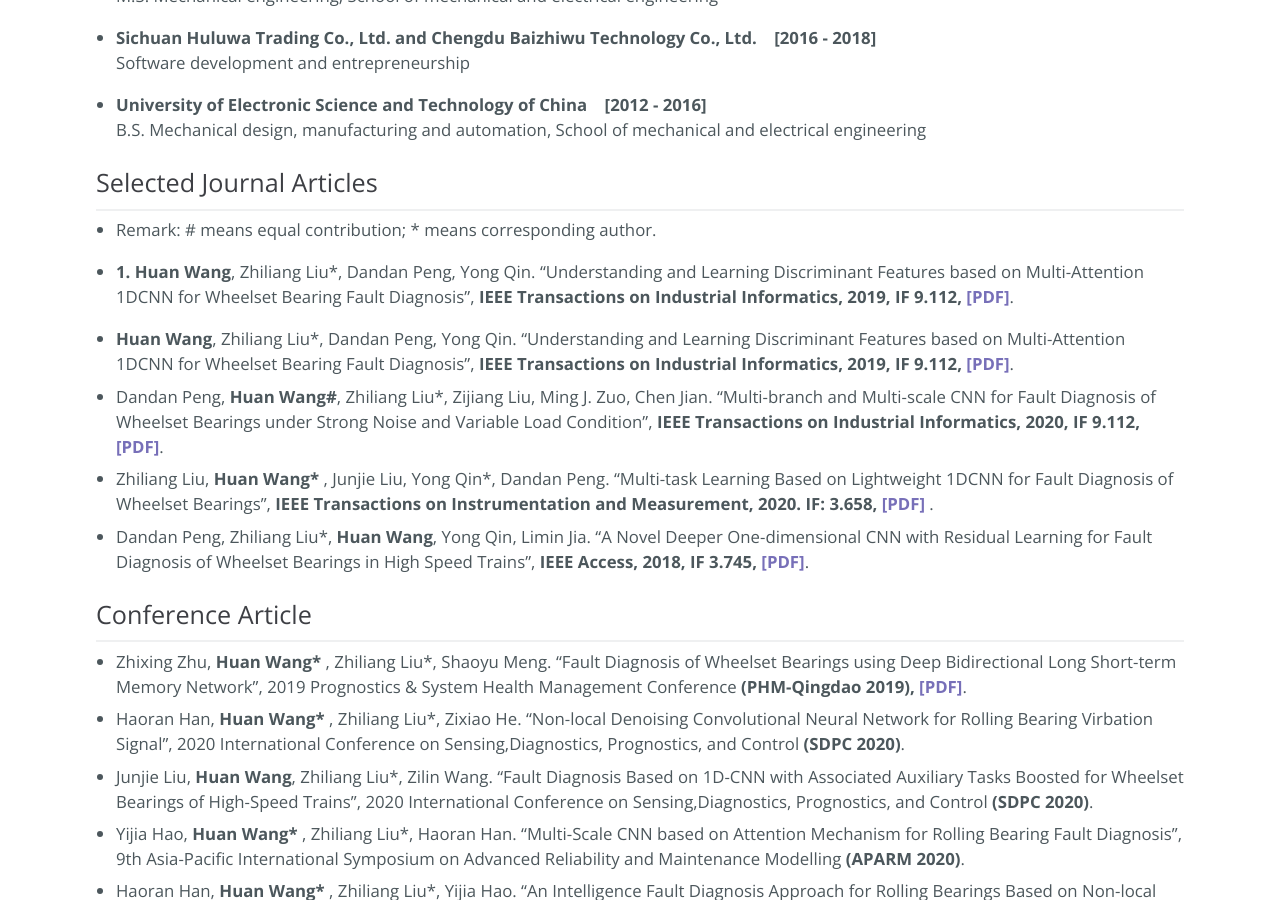
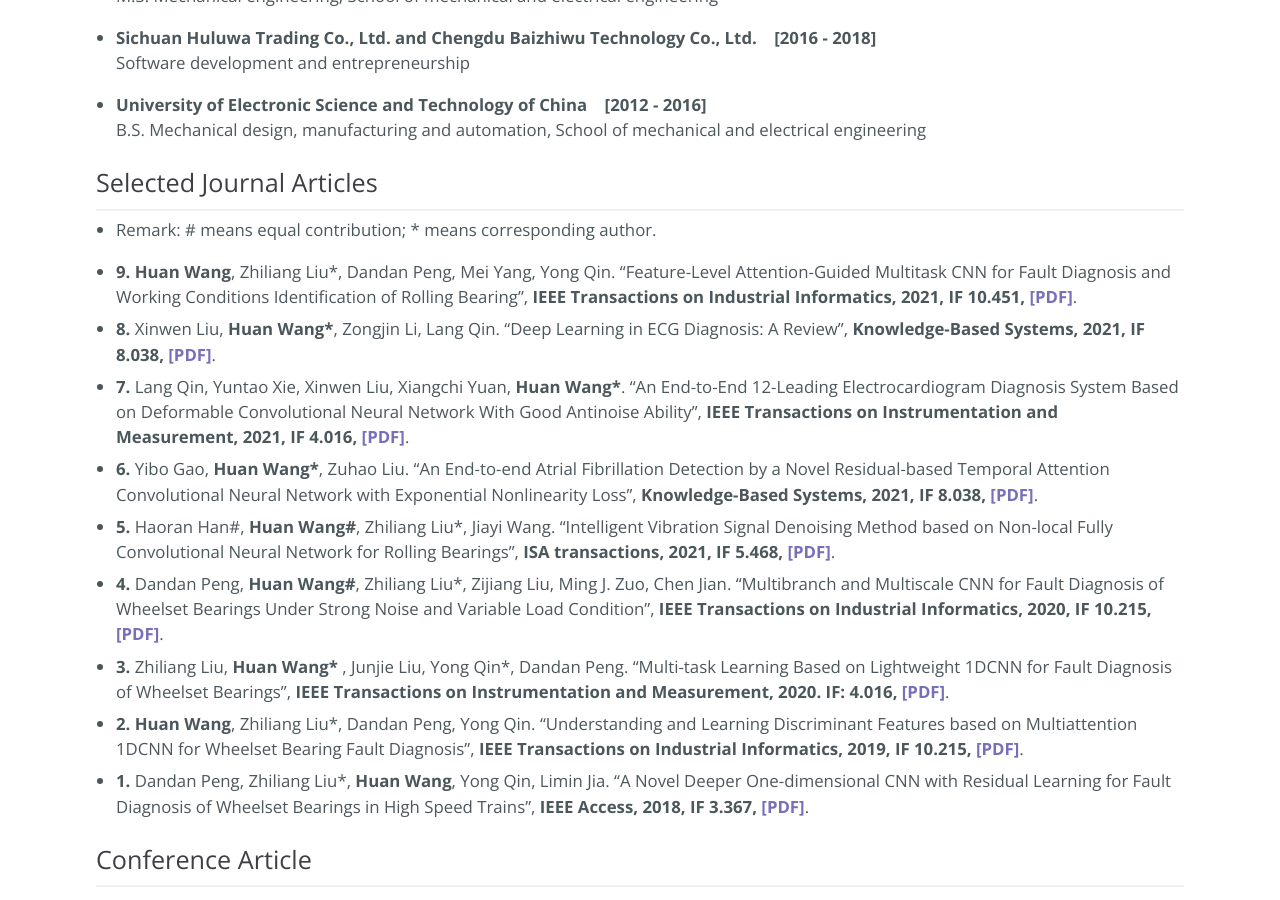
Before and after one commit to WH-HuanWang/WH-HuanWang.github.io, a Jekyll site: the page built from index.md, in a window 1280 px wide and 900 px high, scrolled down 873 px. Built offline with Jekyll 4.4.1, drawn with Linux system fonts in a browser that asks for light colours.

Commit message:
Update index.md

```diff
--- a/index.md
+++ b/index.md
@@ -45,15 +45,16 @@ B.S. Mechanical design, manufacturing and automation, School of mechanical and e
 * * *
 * Remark: # means equal contribution; * means corresponding author.
 
-* <b>1. Huan Wang</b>, Zhiliang Liu*, Dandan Peng, Yong Qin. "Understanding and Learning Discriminant Features based on Multi-Attention 1DCNN for Wheelset Bearing Fault Diagnosis", <b>IEEE Transactions on Industrial Informatics, 2019, IF 9.112, [[PDF]](https://ieeexplore.ieee.org/stamp/stamp.jsp?tp=&arnumber=8911240)</b>.
+* <b>9. Huan Wang</b>, Zhiliang Liu*, Dandan Peng, Mei Yang, Yong Qin. "Feature-Level Attention-Guided Multitask CNN for Fault Diagnosis and Working Conditions Identification of Rolling Bearing", <b>IEEE Transactions on Industrial Informatics, 2021, IF 10.451, [[PDF]](https://ieeexplore.ieee.org/document/9372133)</b>.
+* <b>8. </b>Xinwen Liu, <b>Huan Wang*</b>, Zongjin Li, Lang Qin. "Deep Learning in ECG Diagnosis: A Review", <b>Knowledge-Based Systems, 2021, IF 8.038, [[PDF]](https://www.sciencedirect.com/science/article/abs/pii/S0950705121004494)</b>.
+* <b>7. </b>Lang Qin, Yuntao Xie, Xinwen Liu, Xiangchi Yuan, <b>Huan Wang*</b>. "An End-to-End 12-Leading Electrocardiogram Diagnosis System Based on Deformable Convolutional Neural Network With Good Antinoise Ability", <b>IEEE Transactions on Instrumentation and Measurement, 2021, IF 4.016, [[PDF]](https://ieeexplore.ieee.org/document/9406046/)</b>.
+* <b>6. </b>Yibo Gao, <b>Huan Wang*</b>, Zuhao Liu. "An End-to-end Atrial Fibrillation Detection by a Novel Residual-based Temporal Attention Convolutional Neural Network with Exponential Nonlinearity Loss", <b>Knowledge-Based Systems, 2021, IF 8.038, [[PDF]](https://www.sciencedirect.com/science/article/abs/pii/S0950705120307188)</b>.
+* <b>5. </b>Haoran Han#, <b>Huan Wang#</b>, Zhiliang Liu*, Jiayi Wang. "Intelligent Vibration Signal Denoising Method based on Non-local Fully Convolutional Neural Network for Rolling Bearings", <b>ISA transactions, 2021, IF 5.468, [[PDF]](https://www.sciencedirect.com/science/article/abs/pii/S0019057821002196)</b>.
+* <b>4. </b>Dandan Peng, <b>Huan Wang#</b>, Zhiliang Liu*, Zijiang Liu, Ming J. Zuo, Chen Jian. "Multibranch and Multiscale CNN for Fault Diagnosis of Wheelset Bearings Under Strong Noise and Variable Load Condition", <b>IEEE Transactions on Industrial Informatics, 2020, IF 10.215, [[PDF]](https://ieeexplore.ieee.org/document/8962243)</b>.
+* <b>3. </b>Zhiliang Liu, <b>Huan Wang* </b>, Junjie Liu, Yong Qin*, Dandan Peng. "Multi-task Learning Based on Lightweight 1DCNN for Fault Diagnosis of Wheelset Bearings", <b> IEEE Transactions on Instrumentation and Measurement, 2020. IF: 4.016, [[PDF]](https://ieeexplore.ieee.org/document/9178459)</b>.
+* <b>2. Huan Wang</b>, Zhiliang Liu*, Dandan Peng, Yong Qin. "Understanding and Learning Discriminant Features based on Multiattention 1DCNN for Wheelset Bearing Fault Diagnosis", <b>IEEE Transactions on Industrial Informatics, 2019, IF 10.215, [[PDF]](https://ieeexplore.ieee.org/document/8911240)</b>.
+* <b>1. </b>Dandan Peng, Zhiliang Liu*, <b>Huan Wang</b>, Yong Qin, Limin Jia. "A Novel Deeper One-dimensional CNN with Residual Learning for Fault Diagnosis of Wheelset Bearings in High Speed Trains", <b>IEEE Access, 2018, IF 3.367, [[PDF]](https://ieeexplore.ieee.org/document/8584445)</b>.
 
-
-
-
-* <b>Huan Wang</b>, Zhiliang Liu*, Dandan Peng, Yong Qin. "Understanding and Learning Discriminant Features based on Multi-Attention 1DCNN for Wheelset Bearing Fault Diagnosis", <b>IEEE Transactions on Industrial Informatics, 2019, IF 9.112, [[PDF]](https://ieeexplore.ieee.org/stamp/stamp.jsp?tp=&arnumber=8911240)</b>.
-* Dandan Peng, <b>Huan Wang#</b>, Zhiliang Liu*, Zijiang Liu, Ming J. Zuo, Chen Jian. "Multi-branch and Multi-scale CNN for Fault Diagnosis of Wheelset Bearings under Strong Noise and Variable Load Condition", <b>IEEE Transactions on Industrial Informatics, 2020, IF 9.112, [[PDF]](https://ieeexplore.ieee.org/stamp/stamp.jsp?tp=&arnumber=8962243)</b>.
-* Zhiliang Liu, <b>Huan Wang* </b>, Junjie Liu, Yong Qin*, Dandan Peng. "Multi-task Learning Based on Lightweight 1DCNN for Fault Diagnosis of Wheelset Bearings", <b> IEEE Transactions on Instrumentation and Measurement, 2020. IF: 3.658, [[PDF]](https://ieeexplore.ieee.org/document/9178459) </b>.
-* Dandan Peng, Zhiliang Liu*, <b>Huan Wang</b>, Yong Qin, Limin Jia. "A Novel Deeper One-dimensional CNN with Residual Learning for Fault Diagnosis of Wheelset Bearings in High Speed Trains", <b>IEEE Access, 2018, IF 3.745, [[PDF]](https://ieeexplore.ieee.org/stamp/stamp.jsp?tp=&arnumber=8584445)</b>.
 
 ## Conference Article
 * * *
```
